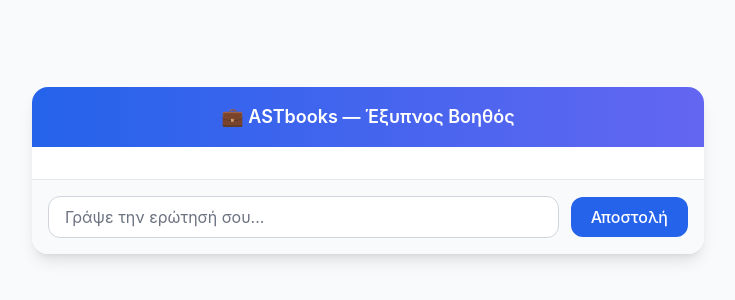
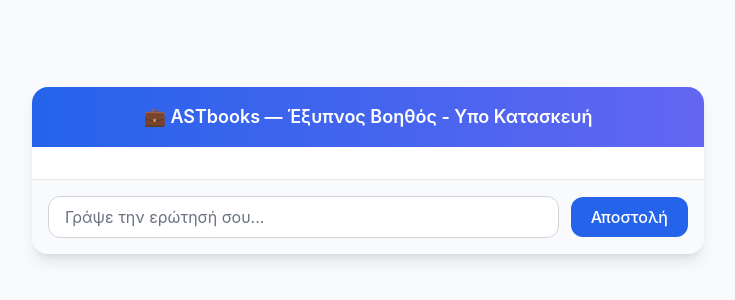
Before and after one commit to Sunn83/ai-docs-app, a Next.js app in the folder frontend/: page /chat in a window 1280 px wide. Shown: the part 230-530 px from the top of the page, without its empty margins (272-1007 px from the left). Built offline with nearby package versions, Linux system fonts and the light colour scheme.

Commit message:
Update ChatClient.tsx

```diff
--- a/frontend/app/chat/ChatClient.tsx
+++ b/frontend/app/chat/ChatClient.tsx
@@ -63,7 +63,7 @@ export default function ChatClient() {
     <div className="flex flex-col items-center justify-center min-h-screen bg-gray-50 p-6">
       <div className="w-full max-w-2xl bg-white shadow-lg rounded-2xl flex flex-col overflow-hidden">
         <div className="bg-gradient-to-r from-blue-600 to-indigo-500 text-white p-4 font-semibold text-lg flex items-center justify-center">
-          💼 ASTbooks — Έξυπνος Βοηθός
+          💼 ASTbooks — Έξυπνος Βοηθός - Υπο Κατασκευή
         </div>
 
         <div className="flex-1 overflow-y-auto p-4 space-y-3">
```
